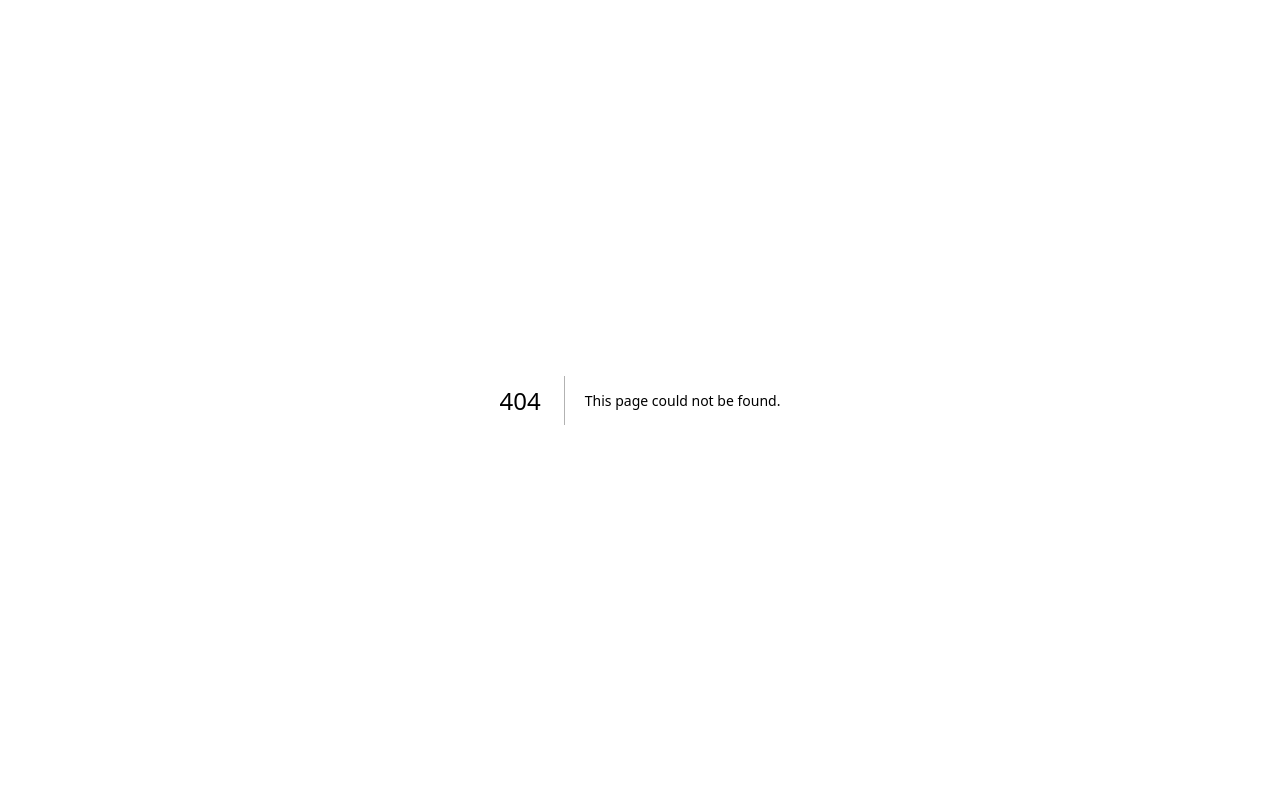
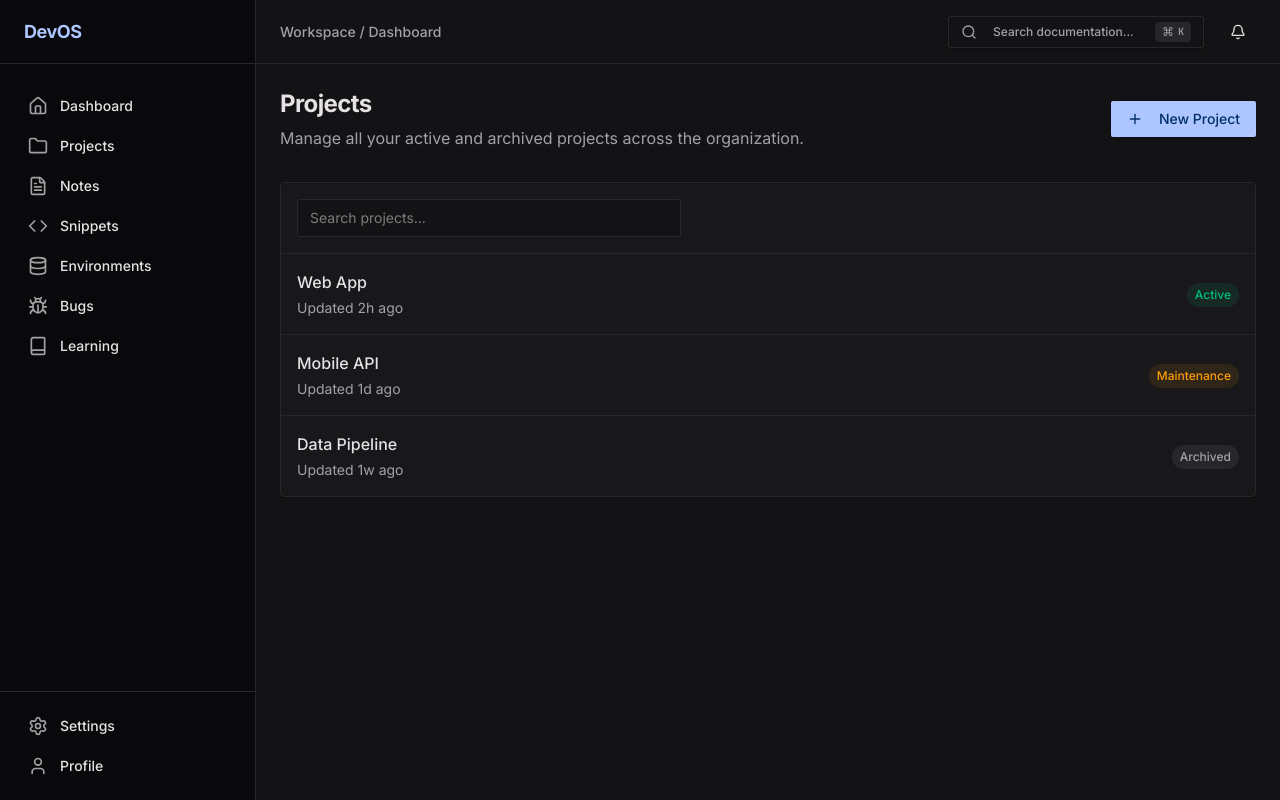
Before and after one commit to samarpansarkar/dev-os, a Next.js app: page /projects in a window 1280 px wide. Before the commit this address had no page. Built offline with nearby package versions, Linux system fonts and the light colour scheme.

Commit message:
feat: implement dashboard layout and core navigation with sidebar, top navbar, and project listing page.

```diff
--- a/src/app/page.tsx
+++ b/src/app/page.tsx
@@ -1,65 +1,46 @@
-import Image from "next/image";
+import { DashboardLayout } from "@/layouts/dashboard-layout";
+import { PageHeader } from "@/components/ui/page-header";
+import { EmptyState } from "@/components/ui/empty-state";
+import { Button } from "@/components/ui/button";
+import { Plus, LayoutDashboard } from "lucide-react";
 
-export default function Home() {
+export default function DashboardPage() {
   return (
-    <div className="flex flex-col flex-1 items-center justify-center bg-zinc-50 font-sans dark:bg-black">
-      <main className="flex flex-1 w-full max-w-3xl flex-col items-center justify-between py-32 px-16 bg-white dark:bg-black sm:items-start">
-        <Image
-          className="dark:invert"
-          src="/next.svg"
-          alt="Next.js logo"
-          width={100}
-          height={20}
-          priority
+    <DashboardLayout>
+      <PageHeader
+        title="Dashboard"
+        description="Welcome to your DevOS workspace. Overview of your recent activity and projects."
+        actions={
+          <Button>
+            <Plus className="w-4 h-4 mr-2" />
+            New Project
+          </Button>
+        }
+      />
+
+      <div className="grid gap-6 md:grid-cols-2 lg:grid-cols-3 mb-8">
+        {/* Placeholder Stat Cards */}
+        {[1, 2, 3].map((i) => (
+          <div key={i} className="p-6 border rounded-lg bg-card text-card-foreground shadow-sm">
+            <h3 className="text-sm font-medium text-muted-foreground">Active Projects</h3>
+            <div className="mt-2 text-2xl font-bold">12</div>
+          </div>
+        ))}
+      </div>
+
+      <div className="mt-8">
+        <h2 className="text-xl font-semibold mb-4">Recent Activity</h2>
+        <EmptyState
+          icon={<LayoutDashboard className="w-10 h-10 text-muted-foreground/50" />}
+          title="No recent activity"
+          description="You haven't interacted with any projects or environments recently. Create a new project to get started."
+          action={
+            <Button variant="outline" className="mt-4">
+              Explore templates
+            </Button>
+          }
         />
-        <div className="flex flex-col items-center gap-6 text-center sm:items-start sm:text-left">
-          <h1 className="max-w-xs text-3xl font-semibold leading-10 tracking-tight text-black dark:text-zinc-50">
-            To get started, edit the page.tsx file.
-          </h1>
-          <p className="max-w-md text-lg leading-8 text-zinc-600 dark:text-zinc-400">
-            Looking for a starting point or more instructions? Head over to{" "}
-            <a
-              href="https://vercel.com/templates?framework=next.js&utm_source=create-next-app&utm_medium=appdir-template-tw&utm_campaign=create-next-app"
-              className="font-medium text-zinc-950 dark:text-zinc-50"
-            >
-              Templates
-            </a>{" "}
-            or the{" "}
-            <a
-              href="https://nextjs.org/learn?utm_source=create-next-app&utm_medium=appdir-template-tw&utm_campaign=create-next-app"
-              className="font-medium text-zinc-950 dark:text-zinc-50"
-            >
-              Learning
-            </a>{" "}
-            center.
-          </p>
-        </div>
-        <div className="flex flex-col gap-4 text-base font-medium sm:flex-row">
-          <a
-            className="flex h-12 w-full items-center justify-center gap-2 rounded-full bg-foreground px-5 text-background transition-colors hover:bg-[#383838] dark:hover:bg-[#ccc] md:w-[158px]"
-            href="https://vercel.com/new?utm_source=create-next-app&utm_medium=appdir-template-tw&utm_campaign=create-next-app"
-            target="_blank"
-            rel="noopener noreferrer"
-          >
-            <Image
-              className="dark:invert"
-              src="/vercel.svg"
-              alt="Vercel logomark"
-              width={16}
-              height={16}
-            />
-            Deploy Now
-          </a>
-          <a
-            className="flex h-12 w-full items-center justify-center rounded-full border border-solid border-black/[.08] px-5 transition-colors hover:border-transparent hover:bg-black/[.04] dark:border-white/[.145] dark:hover:bg-[#1a1a1a] md:w-[158px]"
-            href="https://nextjs.org/docs?utm_source=create-next-app&utm_medium=appdir-template-tw&utm_campaign=create-next-app"
-            target="_blank"
-            rel="noopener noreferrer"
-          >
-            Documentation
-          </a>
-        </div>
-      </main>
-    </div>
+      </div>
+    </DashboardLayout>
   );
 }
--- /dev/null
+++ b/src/app/projects/page.tsx
@@ -0,0 +1,58 @@
+import { DashboardLayout } from "@/layouts/dashboard-layout";
+import { PageHeader } from "@/components/ui/page-header";
+import { Button } from "@/components/ui/button";
+import { Plus } from "lucide-react";
+
+// Placeholder data
+const projects = [
+  { id: 1, name: "Web App", status: "Active", updated: "2h ago" },
+  { id: 2, name: "Mobile API", status: "Maintenance", updated: "1d ago" },
+  { id: 3, name: "Data Pipeline", status: "Archived", updated: "1w ago" },
+];
+
+export default function ProjectsPage() {
+  return (
+    <DashboardLayout>
+      <PageHeader
+        title="Projects"
+        description="Manage all your active and archived projects across the organization."
+        actions={
+          <Button>
+            <Plus className="w-4 h-4 mr-2" />
+            New Project
+          </Button>
+        }
+      />
+
+      <div className="bg-card border rounded-lg shadow-sm">
+        <div className="p-4 border-b">
+          {/* Placeholder for filters/search */}
+          <input
+            type="text"
+            placeholder="Search projects..."
+            className="w-full max-w-sm px-3 py-2 text-sm border rounded-md bg-background focus:outline-none focus:ring-2 focus:ring-ring"
+          />
+        </div>
+        <div className="divide-y divide-border">
+          {projects.map(p => (
+            <div key={p.id} className="flex items-center justify-between p-4 hover:bg-muted/50 transition-colors">
+              <div className="space-y-1">
+                <h3 className="font-medium">{p.name}</h3>
+                <p className="text-sm text-muted-foreground">Updated {p.updated}</p>
+              </div>
+              <div>
+                <span className={`inline-flex items-center px-2 py-1 rounded-full text-xs font-medium ${
+                  p.status === "Active" ? "bg-emerald-500/10 text-emerald-500" :
+                  p.status === "Maintenance" ? "bg-amber-500/10 text-amber-500" :
+                  "bg-muted text-muted-foreground"
+                }`}>
+                  {p.status}
+                </span>
+              </div>
+            </div>
+          ))}
+        </div>
+      </div>
+    </DashboardLayout>
+  );
+}
--- /dev/null
+++ b/src/components/layout/sidebar.tsx
@@ -0,0 +1,56 @@
+import * as React from "react";
+import Link from "next/link";
+import {
+  Home, Folder, FileText, Code, Database, Bug, Book, Settings, User
+} from "lucide-react";
+import { cn } from "@/lib/utils";
+
+const navItems = [
+  { icon: Home, label: "Dashboard", href: "/" },
+  { icon: Folder, label: "Projects", href: "/projects" },
+  { icon: FileText, label: "Notes", href: "/notes" },
+  { icon: Code, label: "Snippets", href: "/snippets" },
+  { icon: Database, label: "Environments", href: "/environments" },
+  { icon: Bug, label: "Bugs", href: "/bugs" },
+  { icon: Book, label: "Learning", href: "/learning" },
+];
+
+export function Sidebar({ className }: { className?: string }) {
+  return (
+    <aside className={cn("flex flex-col w-64 h-screen bg-sidebar border-r border-sidebar-border text-sidebar-foreground transition-all duration-300", className)}>
+      <div className="flex items-center h-16 px-6 border-b border-sidebar-border">
+        <h1 className="text-lg font-bold tracking-tight text-sidebar-primary">DevOS</h1>
+      </div>
+
+      <nav className="flex-1 px-4 py-6 space-y-1 overflow-y-auto">
+        {navItems.map((item) => (
+          <Link
+            key={item.href}
+            href={item.href}
+            className="flex items-center gap-3 px-3 py-2 text-sm font-medium rounded-md text-sidebar-foreground hover:bg-sidebar-accent hover:text-sidebar-accent-foreground transition-colors"
+          >
+            <item.icon className="w-5 h-5 opacity-70" />
+            {item.label}
+          </Link>
+        ))}
+      </nav>
+
+      <div className="p-4 border-t border-sidebar-border">
+        <Link
+          href="/settings"
+          className="flex items-center gap-3 px-3 py-2 text-sm font-medium rounded-md text-sidebar-foreground hover:bg-sidebar-accent hover:text-sidebar-accent-foreground transition-colors"
+        >
+          <Settings className="w-5 h-5 opacity-70" />
+          Settings
+        </Link>
+        <Link
+          href="/profile"
+          className="flex items-center gap-3 px-3 py-2 mt-1 text-sm font-medium rounded-md text-sidebar-foreground hover:bg-sidebar-accent hover:text-sidebar-accent-foreground transition-colors"
+        >
+          <User className="w-5 h-5 opacity-70" />
+          Profile
+        </Link>
+      </div>
+    </aside>
+  );
+}
--- /dev/null
+++ b/src/components/layout/top-navbar.tsx
@@ -0,0 +1,28 @@
+import * as React from "react";
+import { Search, Bell } from "lucide-react";
+import { Button } from "@/components/ui/button";
+
+export function TopNavbar() {
+  return (
+    <header className="flex items-center justify-between h-16 px-6 bg-background border-b border-border">
+      <div className="flex items-center flex-1">
+        {/* Placeholder for Breadcrumbs or title */}
+        <h2 className="text-sm font-medium text-muted-foreground">Workspace / Dashboard</h2>
+      </div>
+
+      <div className="flex items-center gap-4">
+        <Button variant="outline" size="sm" className="hidden md:flex w-64 justify-start text-muted-foreground">
+          <Search className="w-4 h-4 mr-2" />
+          <span>Search documentation...</span>
+          <kbd className="ml-auto pointer-events-none inline-flex h-5 select-none items-center gap-1 rounded border bg-muted px-1.5 font-mono text-[10px] font-medium text-muted-foreground opacity-100">
+            <span className="text-xs">⌘</span>K
+          </kbd>
+        </Button>
+        <Button variant="ghost" size="icon">
+          <Bell className="w-5 h-5" />
+          <span className="sr-only">Notifications</span>
+        </Button>
+      </div>
+    </header>
+  );
+}
--- /dev/null
+++ b/src/components/ui/empty-state.tsx
@@ -0,0 +1,32 @@
+import * as React from "react";
+import { cn } from "@/lib/utils";
+
+interface EmptyStateProps extends React.HTMLAttributes<HTMLDivElement> {
+  icon?: React.ReactNode;
+  title: string;
+  description: string;
+  action?: React.ReactNode;
+}
+
+export function EmptyState({ icon, title, description, action, className, ...props }: EmptyStateProps) {
+  return (
+    <div
+      className={cn(
+        "flex min-h-[400px] flex-col items-center justify-center rounded-lg border border-dashed p-8 text-center animate-in fade-in-50",
+        className
+      )}
+      {...props}
+    >
+      {icon && (
+        <div className="flex h-20 w-20 items-center justify-center rounded-full bg-muted mb-4">
+          {icon}
+        </div>
+      )}
+      <h3 className="mt-4 text-lg font-semibold">{title}</h3>
+      <p className="mb-4 mt-2 text-sm text-muted-foreground max-w-sm">
+        {description}
+      </p>
+      {action}
+    </div>
+  );
+}
--- /dev/null
+++ b/src/components/ui/page-header.tsx
@@ -0,0 +1,20 @@
+import * as React from "react";
+import { cn } from "@/lib/utils";
+
+interface PageHeaderProps extends React.HTMLAttributes<HTMLDivElement> {
+  title: string;
+  description?: string;
+  actions?: React.ReactNode;
+}
+
+export function PageHeader({ title, description, actions, className, ...props }: PageHeaderProps) {
+  return (
+    <div className={cn("flex flex-col gap-4 md:flex-row md:items-center md:justify-between mb-8", className)} {...props}>
+      <div className="space-y-1.5">
+        <h1 className="text-2xl font-bold tracking-tight">{title}</h1>
+        {description && <p className="text-muted-foreground">{description}</p>}
+      </div>
+      {actions && <div className="flex items-center gap-2">{actions}</div>}
+    </div>
+  );
+}
--- /dev/null
+++ b/src/layouts/dashboard-layout.tsx
@@ -0,0 +1,19 @@
+import * as React from "react";
+import { Sidebar } from "@/components/layout/sidebar";
+import { TopNavbar } from "@/components/layout/top-navbar";
+
+export function DashboardLayout({ children }: { children: React.ReactNode }) {
+  return (
+    <div className="flex h-screen overflow-hidden bg-background">
+      <Sidebar className="hidden md:flex" />
+      <div className="flex flex-col flex-1 min-w-0">
+        <TopNavbar />
+        <main className="flex-1 overflow-y-auto p-6">
+          <div className="max-w-7xl mx-auto h-full">
+            {children}
+          </div>
+        </main>
+      </div>
+    </div>
+  );
+}
```
